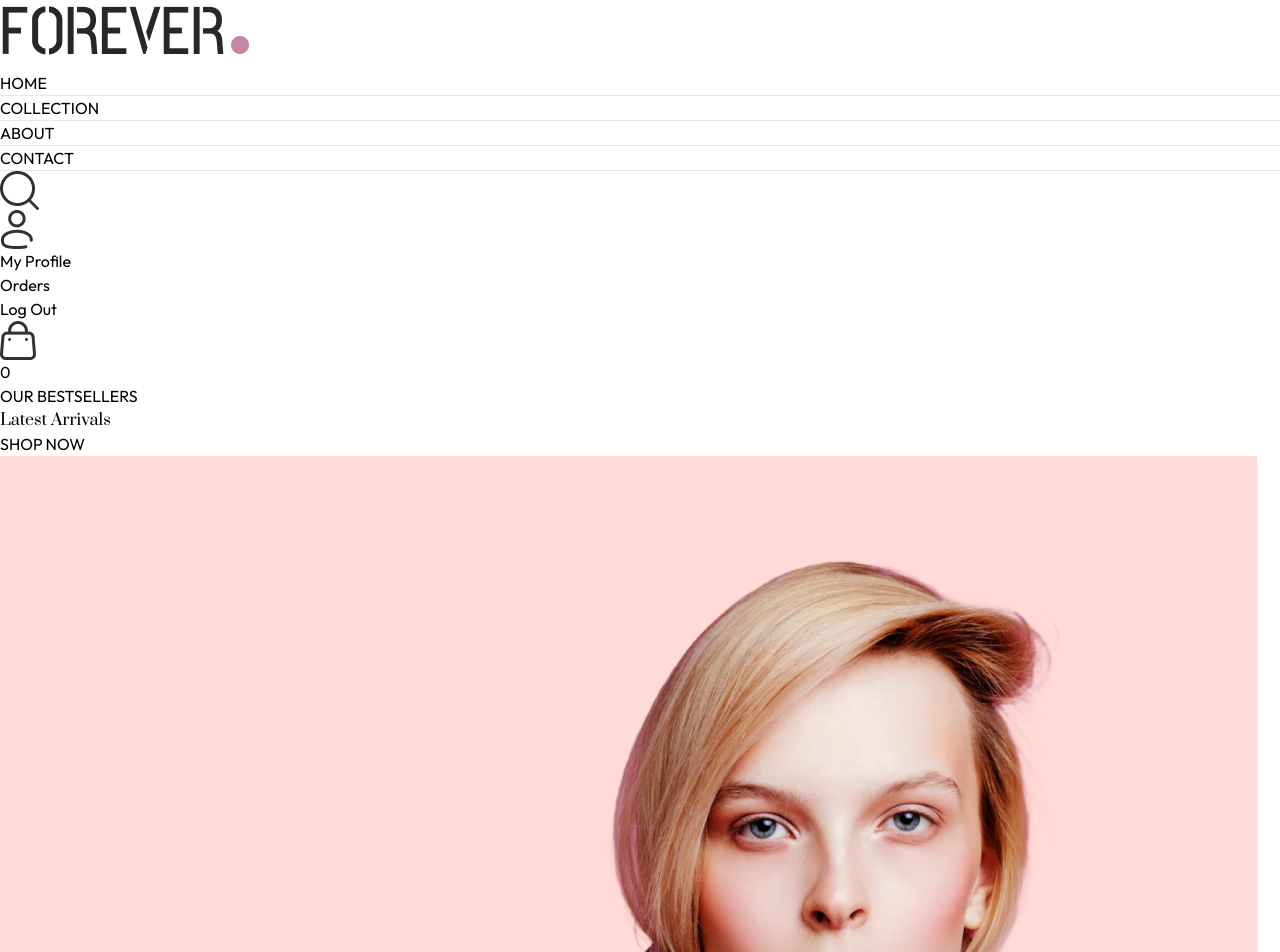
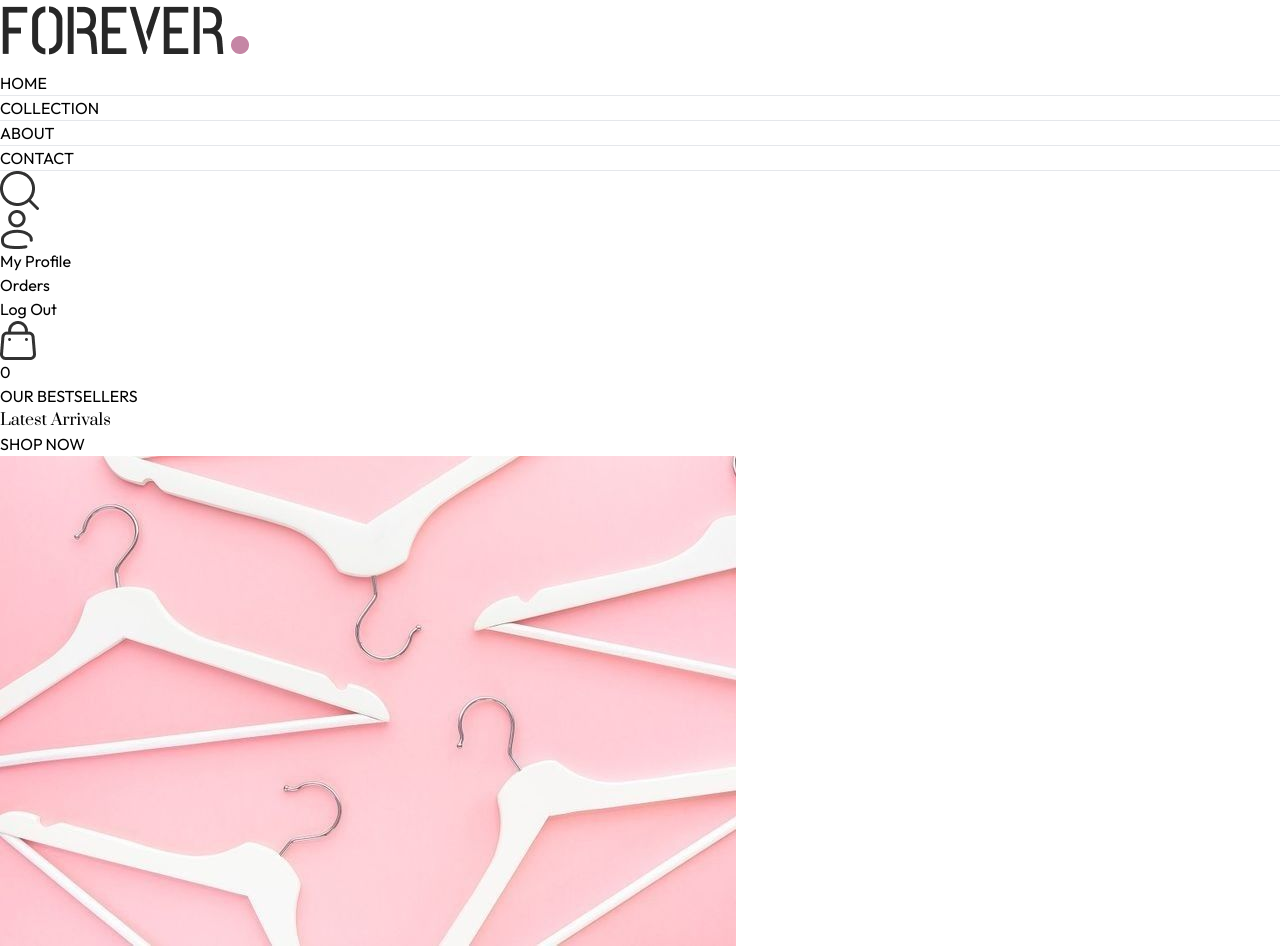
Before and after one commit to masoommd1/e-commerce, a React (Vite) app in the folder frontend/: page / in a window 1280 px wide. Shown: the top 952 px of the page. Built offline with nearby package versions, Linux system fonts and the light colour scheme.

Commit message:
hero page images changed

```diff
--- a/frontend/src/assets/assets.js
+++ b/frontend/src/assets/assets.js
@@ -57,6 +57,7 @@ import p_img52 from './p_img52.png'
 
 import logo from './logo.png'
 import hero_img from './hero_img.png'
+import hero3 from './hero3.jpeg'
 import cart_icon from './cart_icon.png'
 import bin_icon from './bin_icon.png'
 import dropdown_icon from './dropdown_icon.png'
@@ -77,6 +78,7 @@ import cross_icon from './cross_icon.png'
 export const assets = {
     logo,
     hero_img,
+    hero3,
     cart_icon,
     dropdown_icon,
     exchange_icon,
--- a/frontend/src/components/Hero.jsx
+++ b/frontend/src/components/Hero.jsx
@@ -19,7 +19,7 @@ const Hero = () => {
         </div>
       </div>
       {/* right-sider hero */}
-      <img className="w-full sm:w-1/2  " src={assets.hero_img} alt="image not found" />
+      <img className="w-full sm:w-1/2 h-[600px] " src={assets.hero3} alt="image not found" />
     </div>
   );
 };
```
Also changed, not shown: frontend/src/assets/hero3.jpeg (added).
